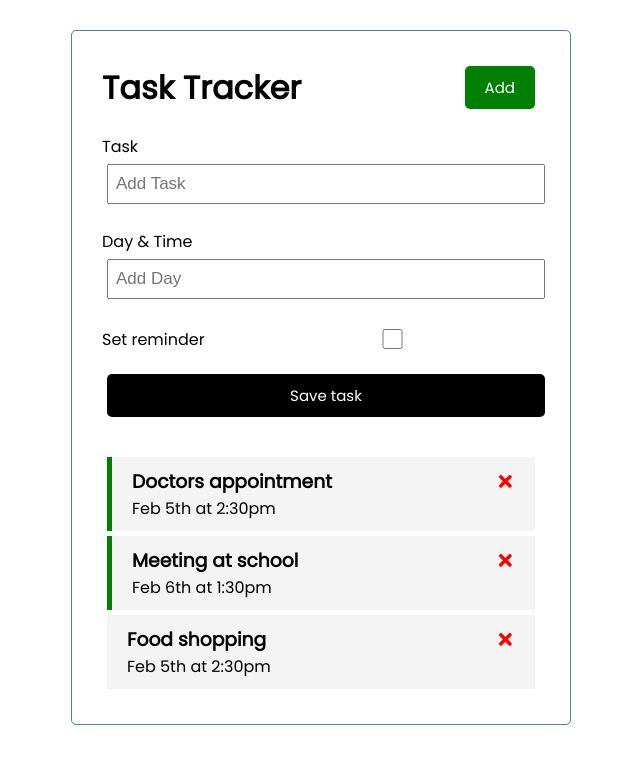
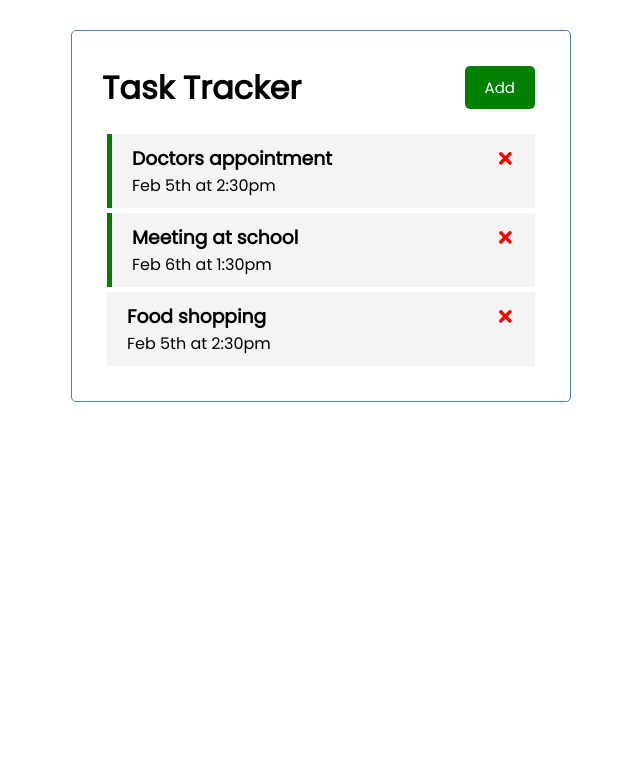
Before and after one commit to AnesBkdm/task-tracker, a React (Create React App) app in the folder task-tracker/: page / in a window 1280 px wide. Shown: the top 764 px of the page, without its empty margins (319-959 px from the left). Built offline with nearby package versions, Linux system fonts and the light colour scheme.

Commit message:
🪄 Done

```diff
--- a/task-tracker/src/App.js
+++ b/task-tracker/src/App.js
@@ -5,6 +5,8 @@
 
 
 function App() {
+  const [showAddTask, setShowAddTask] = useState(false);
+
   const [tasks, setTasks] = useState([
     {
         id: 1,
@@ -45,8 +47,8 @@
 
   return (
     <div className="container">
-      <Header/>
-      <AddTask onAdd={addTask} />
+      <Header onAdd={() => setShowAddTask(!showAddTask)} showAddf={showAddTask} />
+      {showAddTask && <AddTask onAdd={addTask}/>}
       {tasks.length > 0  ? (<Tasks tasks={tasks} onDelete={deleteTask} onToggle={toggleReminder} />)
                     : 'No tasks to show.'}
     </div>
--- a/task-tracker/src/components/Header.js
+++ b/task-tracker/src/components/Header.js
@@ -1,16 +1,13 @@
 import Button from "./Button";
 
-const Header = ({ title }) => {
-    const onClick = () => {
-        console.log('Clic');
-    }
+const Header = ({ title, onAdd, showAdd }) => {
 
     return (
         <header className='header'>
             <h1>
                 {title}
             </h1>
-            <Button color='green' text='Add' onClick={onClick}/>
+            <Button color={showAdd ? 'red' : 'green'} text={showAdd ? 'Close' : 'Add'} onClick={onAdd}  />
         </header>
     )
 }
```
